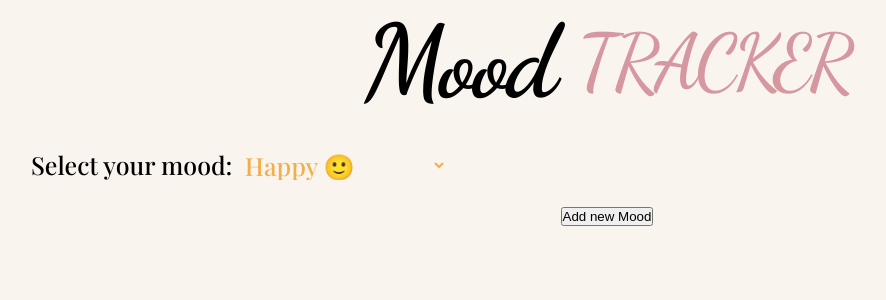
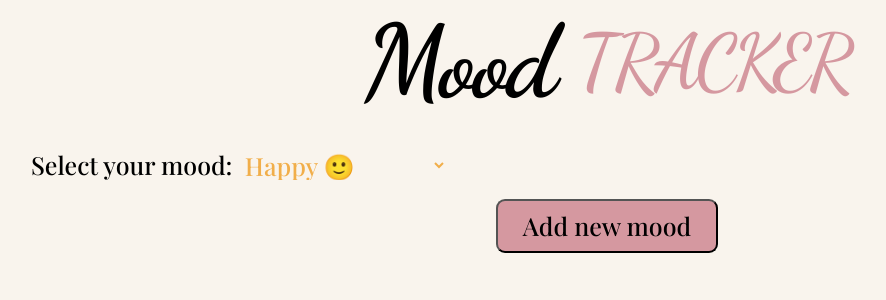
Before and after one commit to zakrzewskib/mood-tracker-react, a React (Create React App) app: page / in a window 1280 px wide. Shown: the top 300 px of the page, without its empty margins (33-919 px from the left). Built offline with nearby package versions, Linux system fonts and the light colour scheme; a web font is replaced by a local one.

Commit message:
Add Button to form

```diff
--- a/src/components/AddMood/MoodForm.js
+++ b/src/components/AddMood/MoodForm.js
@@ -1,6 +1,7 @@
 import React, { useState } from 'react';
 
 import classes from './MoodForm.module.css';
+import Button from '../UI/Button';
 
 const MoodForm = (props) => {
   const [enteredMood, setEnteredMood] = useState('happy');
@@ -51,7 +52,7 @@ const MoodForm = (props) => {
       </div>
 
       <div className={classes['new-mood--actions']}>
-        <button type="submit">Add new Mood</button>
+        <Button type="submit">Add new mood</Button>
       </div>
     </form>
   );
--- /dev/null
+++ b/src/components/UI/Button.js
@@ -0,0 +1,15 @@
+import classes from './Button.module.css';
+
+const Button = (props) => {
+  return (
+    <button
+      className={classes.button}
+      type={props.type || 'button'}
+      onClick={props.onClick}
+    >
+      {props.children}
+    </button>
+  );
+};
+
+export default Button;
--- /dev/null
+++ b/src/components/UI/Button.module.css
@@ -0,0 +1,20 @@
+.button {
+  font: inherit;
+  font-weight: 500;
+  color: #000;
+  background-color: #d598a0;
+
+  border-radius: 9px;
+  /* border: 1px solid aa7a80; */
+
+  padding: 1.2rem 2.4rem;
+  cursor: pointer;
+
+  transition: all 0.2s;
+}
+
+.button:hover,
+.button:active {
+  background-color: #d9a2aa;
+  /* transform: translateY(-5%); */
+}
```
